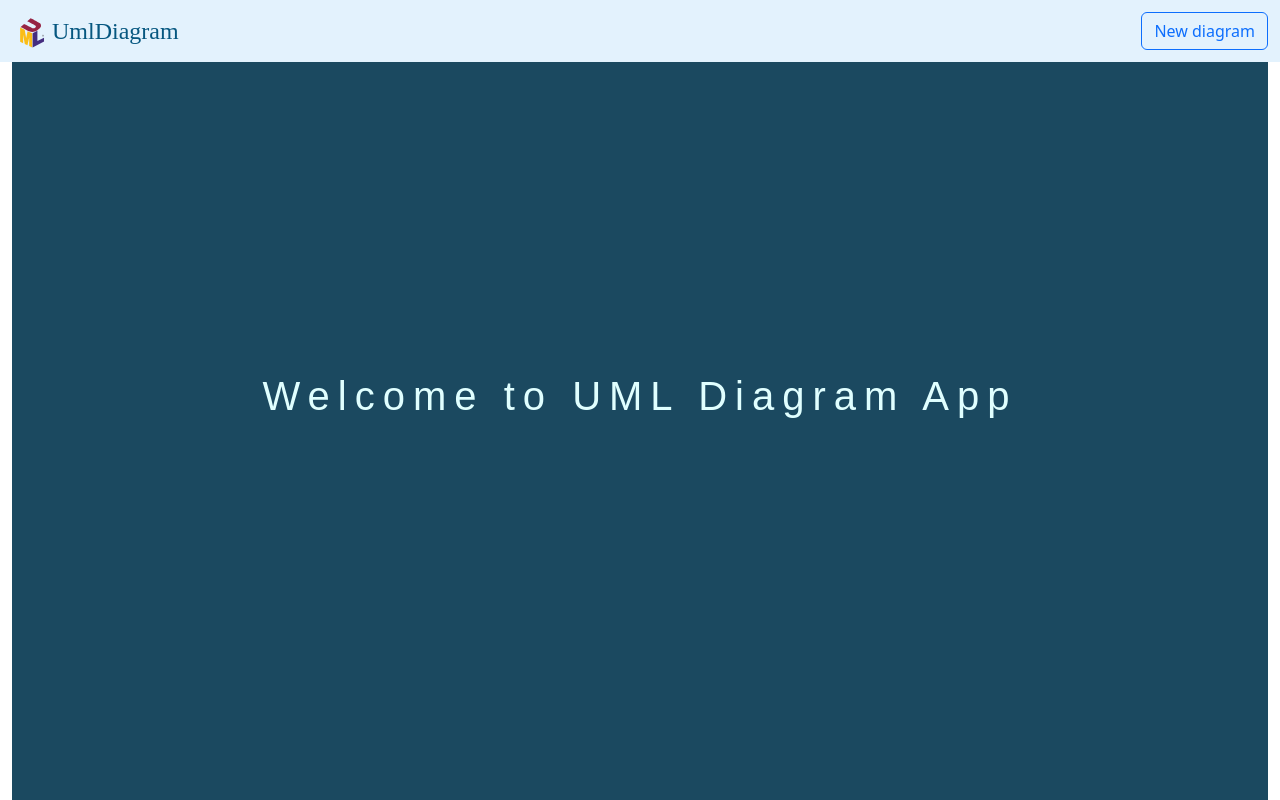
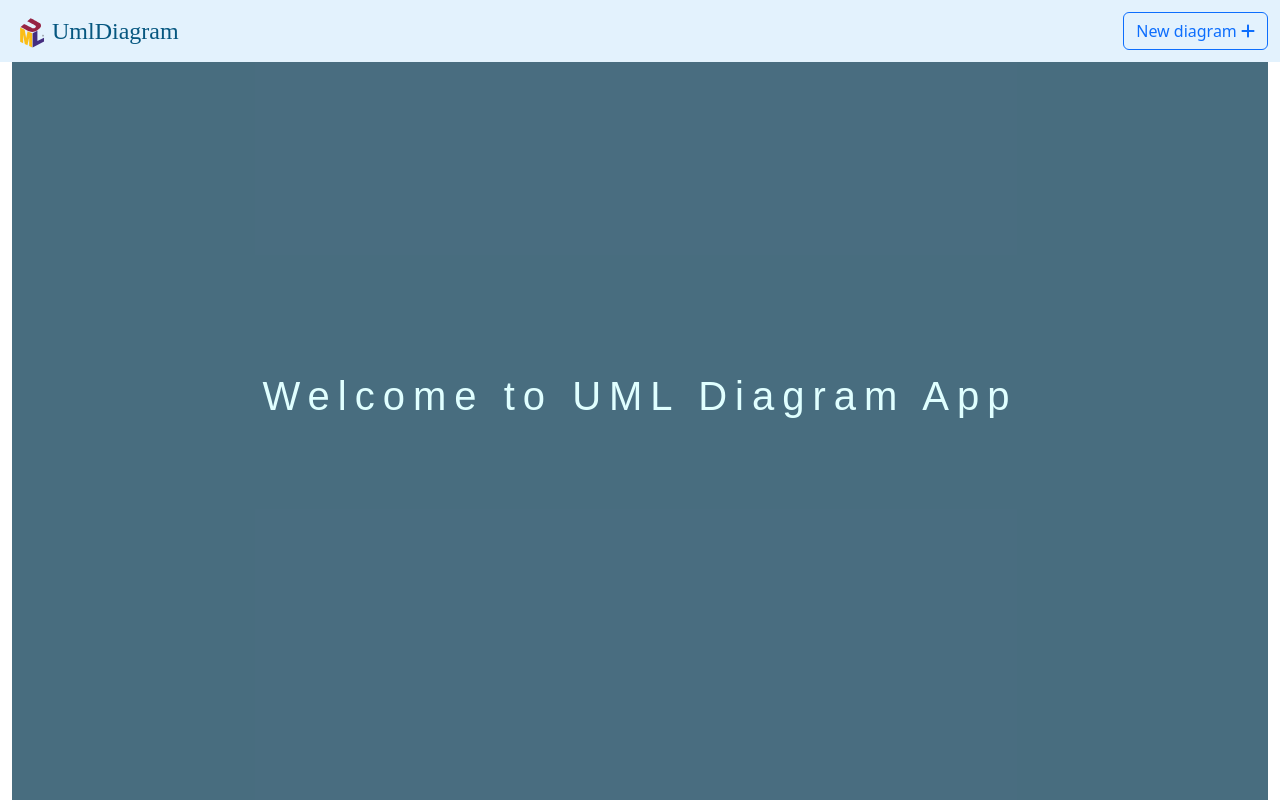
Before and after one commit to RadouaneAitSaid123/diagramapp, a React (Create React App) app: page / in a window 1280 px wide. Built offline with nearby package versions, Linux system fonts and the light colour scheme; a web font is replaced by a local one.

Commit message:
add icons

```diff
--- a/package.json
+++ b/package.json
@@ -3,6 +3,10 @@
   "version": "0.1.0",
   "private": true,
   "dependencies": {
+    "@fortawesome/fontawesome-svg-core": "^6.7.0",
+    "@fortawesome/free-brands-svg-icons": "^6.7.0",
+    "@fortawesome/free-solid-svg-icons": "^6.7.0",
+    "@fortawesome/react-fontawesome": "^0.2.2",
     "@testing-library/jest-dom": "^5.17.0",
     "@testing-library/react": "^13.4.0",
     "@testing-library/user-event": "^13.5.0",
--- a/src/App.css
+++ b/src/App.css
@@ -8,7 +8,7 @@ h1{
   font-size: xx-large;
 }
 .welcome{
-  background-color: rgb(27, 73, 96);
+  background-color: rgba(27, 73, 96,0.8);
   height: 100vh;
   color: lightcyan;
   display: flex;
--- a/src/components/navbar.js
+++ b/src/components/navbar.js
@@ -2,6 +2,13 @@ import Modal from "./Modal";
 import '../styles/navbar.css';
 import logoUml from '../logoUml.svg';
 import React, { useState } from 'react';
+import { FontAwesomeIcon } from "@fortawesome/react-fontawesome";
+import { faPlus } from '@fortawesome/free-solid-svg-icons';
+import { faJava } from '@fortawesome/free-brands-svg-icons';
+import { faPhp } from '@fortawesome/free-brands-svg-icons';
+import { faPython } from '@fortawesome/free-brands-svg-icons';
+
+
 
 
 
@@ -17,21 +24,21 @@ export default function Navbar({ showGenerateButton, onCreateDiagram }) {
                         <img src={logoUml} alt="Logo" width="40" height="30" className="d-inline-block align-text-top" />
                         UmlDiagram
                     </a>
-                    <button className="btn btn-outline-primary" onClick={openModal}>
-                        New diagram
-                    </button>
                     {showGenerateButton && (
                         <div class="btn-group">
                             <button class="btn btn-outline-success dropdown-toggle" type="button" data-bs-toggle="dropdown" aria-expanded="false">
                                 Generate code
                             </button>
                             <ul class="dropdown-menu">
-                                <li><a class="dropdown-item" href="#">Java</a></li>
-                                <li><a class="dropdown-item" href="#">Php</a></li>
-                                <li><a class="dropdown-item" href="#">Python</a></li>
+                                <li><a class="dropdown-item" href="#"><FontAwesomeIcon icon={faJava} /> Java</a></li>
+                                <li><a class="dropdown-item" href="#"><FontAwesomeIcon icon={faPhp} /> Php</a></li>
+                                <li><a class="dropdown-item" href="#"><FontAwesomeIcon icon={faPython} /> Python</a></li>
                             </ul>
                         </div>
                     )}
+                    <button className="btn btn-outline-primary" onClick={openModal}>
+                        New diagram <FontAwesomeIcon icon={faPlus} />
+                    </button>
                 </div>
             </nav>
 
```
Also changed, not shown: 1 other file (tests, documents, lock files or other folders).
